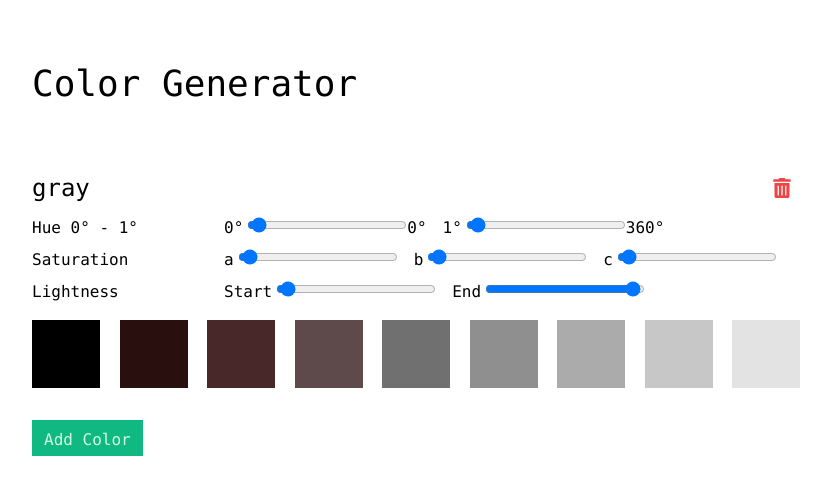
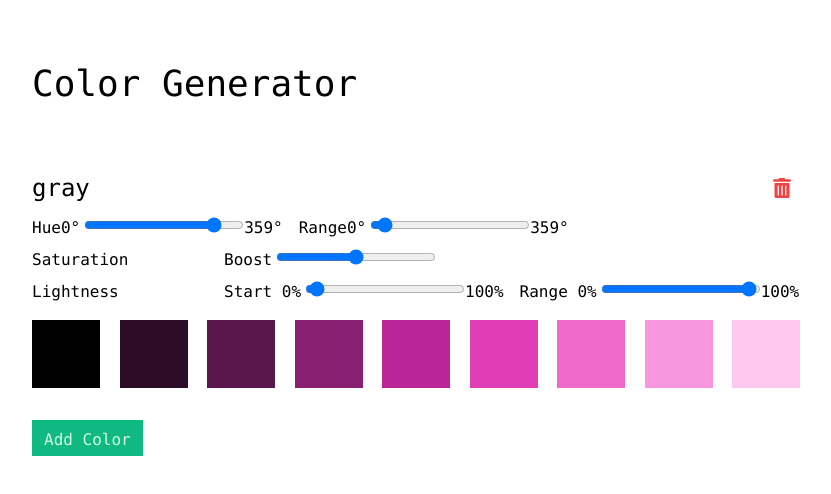
Before and after one commit to swkeever/colors, a React (Create React App) app: page / in a window 1280 px wide. Shown: the top 494 px of the page, without its empty margins (224-1055 px from the left). Built offline with nearby package versions, Linux system fonts and the light colour scheme; the HTML template or start-up script is replaced by a standard one.

Commit message:
improve controls

```diff
--- a/package.json
+++ b/package.json
@@ -7,9 +7,11 @@
     "@testing-library/react": "^9.3.2",
     "@testing-library/user-event": "^7.1.2",
     "nouislider": "^14.6.0",
+    "nouislider-react": "^3.3.8",
     "react": "^16.13.1",
     "react-dom": "^16.13.1",
     "react-icons": "^3.10.0",
+    "react-nouislider": "^2.0.1",
     "react-scripts": "3.4.1"
   },
   "scripts": {
--- a/src/App.js
+++ b/src/App.js
@@ -1,95 +1,43 @@
 import React, { useState } from 'react';
 import { FaCopy, FaTrashAlt } from 'react-icons/fa';
+import generateShades from './shades';
+import config from './config';
 
-function generateShades({ hue, saturation, lightness }) {
-  if (hue.start > hue.end) {
-    throw Error('hue.start > hue.end')
-  }
+const APP_DATA_KEY = 'appData';
 
-  if (lightness.start > lightness.end) {
-    throw Error('lightness.start > lightness.end')
-  }
-
-  let hs = [];
-  let dx = (hue.end - hue.start) / 9;
-  for (let x = hue.start; x <= hue.end; x += dx) {
-    hs.push(Math.round(x % 360));
-  }
-
-  let ls = [];
-  dx = (lightness.end - lightness.start) / 9;
-  for (let x = lightness.start; x <= lightness.end; x += dx) {
-    ls.push(Math.round(x));
-
-  }
-
-  let ss = [];
-  for (let x = 10; x < 100; x += 10) {
-    const { a, b, c } = saturation;
-    ss.push(Math.round(a * x ** 2 + b * x + c));
-  }
-
-  let props = [];
-  for (let i = 0; i < 9; i++) {
-    props.push({
-      hue: hs[i],
-      saturation: ss[i],
-      lightness: ls[i],
-    });
-  }
-
-  return props;
+function random(max) {
+  return
 }
 
-const config = {
-  hue: {
-    min: 0,
-    max: 360,
-    step: 1,
-  },
-  saturation: {
-    a: {
-      min: 0.02,
-      max: 0.03,
-      step: 0.001,
-    },
-    b: {
-      min: -3.0,
-      max: -2.0,
-      step: 0.1
-    },
-    c: {
-      min: 100,
-      max: 115,
-      step: 0.5,
-    },
-  },
-  lightness: {
-    min: 0,
-    max: 100,
-    step: 1,
-  },
-};
-
-const initialColor = {
+const getRandomColor = () => ({
   name: 'gray',
   hue: {
-    start: config.hue.min,
-    end: config.hue.min + 1,
+    start: Math.floor(Math.random() * config.hue.max),
+    range: 7,
   },
-  saturation: {
-    a: config.saturation.a.min,
-    b: config.saturation.b.min,
-    c: config.saturation.c.min,
-  },
+  saturation: 0.5,
   lightness: {
     start: config.lightness.min,
-    end: config.lightness.max,
+    range: 100,
   },
-};
+});
+
+function getInitialColors() {
+  const appData = localStorage.getItem(APP_DATA_KEY);
+  if (false && appData) {
+    return JSON.parse(appData);
+  }
+  return [getRandomColor()];
+}
 
 function App() {
-  const [colors, setColors] = useState([initialColor]);
+  const [colors, setColors] = useState(getInitialColors());
+
+  function handleCreate() {
+    const newColors = colors.concat(getRandomColor());
+    localStorage.setItem(APP_DATA_KEY, JSON.stringify(newColors));
+    setColors(newColors);
+  }
 
   const palette = colors.map((color, idx) => {
     const shades = generateShades(color);
@@ -97,6 +45,13 @@ function App() {
     function handleUpdate(newColor) {
       const newColors = Array.from(colors);
       newColors[idx] = newColor;
+      localStorage.setItem(APP_DATA_KEY, JSON.stringify(newColors));
+      setColors(newColors);
+    }
+
+    function handleDelete() {
+      const newColors = [...colors.slice(0, idx), ...colors.slice(idx + 1)];
+      localStorage.setItem(APP_DATA_KEY, JSON.stringify(newColors));
       setColors(newColors);
     }
 
@@ -129,9 +84,7 @@ function App() {
           </h2>
           <button
             type="button"
-            onClick={() =>
-              setColors([...colors.slice(0, idx), ...colors.slice(idx + 1)])
-            }
+            onClick={handleDelete}
             class="px-2 py-1 text-red-500 text-xl hover:bg-gray-100 focus:outline-none"
           >
             <FaTrashAlt />
@@ -140,51 +93,50 @@ function App() {
 
         <div class="mb-4">
           <div class="flex">
-            <div class="w-3/12">
-              Hue {color.hue.start}&deg; - {color.hue.end}&deg;
-            </div>
             <div class={styles.control}>
               <label>
-                0&deg;
+                Hue
+                {config.hue.min}&deg;
                 <input
                   class={styles.input}
                   type="range"
                   min={config.hue.min}
-                  max={color.hue.end - 1}
+                  max={config.hue.max}
                   step={config.hue.step}
                   value={color.hue.start}
                   onChange={(e) =>
                     handleUpdate({
                       ...color,
                       hue: {
+                        ...color.hue,
                         start: Number(e.target.value),
-                        end: color.hue.end,
                       },
                     })
                   }
                 />
-                {color.hue.end - 1}&deg;
+                {config.hue.max}&deg;
               </label>
               <label>
-                {color.hue.start + 1}&deg;
+                Range
+                {config.hue.min}&deg;
                 <input
                   class={styles.input}
                   type="range"
-                  min={color.hue.start + 1}
+                  min={config.hue.min}
                   max={config.hue.max}
                   step={config.hue.step}
-                  value={color.hue.end}
+                  value={color.hue.range}
                   onChange={(e) =>
                     handleUpdate({
                       ...color,
                       hue: {
-                        start: color.hue.start,
-                        end: Number(e.target.value),
+                        ...color.hue,
+                        range: Number(e.target.value),
                       },
                     })
                   }
                 />
-                360&deg;
+                {config.hue.max}&deg;
               </label>
             </div>
           </div>
@@ -192,61 +144,18 @@ function App() {
             <div class="w-3/12">Saturation</div>
             <div class={styles.control}>
               <label>
-                a
+                Boost
                 <input
                   class={styles.input}
                   type="range"
-                  min={config.saturation.a.min}
-                  max={config.saturation.a.max}
-                  step={config.saturation.a.step}
-                  value={color.saturation.a}
+                  min={config.saturation.min}
+                  max={config.saturation.max}
+                  step={config.saturation.step}
+                  value={color.saturation}
                   onChange={(e) =>
                     handleUpdate({
                       ...color,
-                      saturation: {
-                        ...color.saturation,
-                        a: Number(e.target.value),
-                      },
-                    })
-                  }
-                />
-              </label>
-              <label>
-                b
-                <input
-                  class={styles.input}
-                  type="range"
-                  min={config.saturation.b.min}
-                  max={config.saturation.b.max}
-                  step={config.saturation.b.step}
-                  value={color.saturation.b}
-                  onChange={(e) =>
-                    handleUpdate({
-                      ...color,
-                      saturation: {
-                        ...color.saturation,
-                        b: Number(e.target.value),
-                      },
-                    })
-                  }
-                />
-              </label>
-              <label>
-                c
-                <input
-                  class={styles.input}
-                  type="range"
-                  min={config.saturation.c.min}
-                  max={config.saturation.c.max}
-                  step={config.saturation.c.step}
-                  value={color.saturation.c}
-                  onChange={(e) =>
-                    handleUpdate({
-                      ...color,
-                      saturation: {
-                        ...color.saturation,
-                        c: Number(e.target.value),
-                      },
+                      saturation: Number(e.target.value),
                     })
                   }
                 />
@@ -257,12 +166,12 @@ function App() {
             <div class="w-3/12">Lightness</div>
             <div class="flex space-x-4">
               <label>
-                Start
+                Start 0%
                 <input
                   class={styles.input}
                   type="range"
                   min={config.lightness.min}
-                  max={color.lightness.end - 1}
+                  max={config.lightness.max}
                   step={config.lightness.step}
                   value={color.lightness.start}
                   onChange={(e) =>
@@ -275,25 +184,28 @@ function App() {
                     })
                   }
                 />
+                100%
               </label>
               <label>
-                End
+                Range 0%
                 <input
                   class={styles.input}
                   type="range"
-                  min={color.lightness.start + 1}
-                  max={config.lightness.max}
-                  value={color.lightness.end}
+                  min={color.lightness.min}
+                  max={config.lightness.max - config.lightness.start}
+                  step={config.lightness.step}
+                  value={color.lightness.range}
                   onChange={(e) =>
                     handleUpdate({
                       ...color,
                       lightness: {
                         ...color.lightness,
-                        end: Number(e.target.value),
+                        range: Number(e.target.value),
                       },
                     })
                   }
                 />
+                {config.lightness.max - color.lightness.start}%
               </label>
             </div>
           </div>
@@ -301,10 +213,6 @@ function App() {
 
         <ul class="flex mt-1 mb-8 justify-between items-center space-x-4">
           {shades.map(({ hue, lightness, saturation }) => {
-            if (saturation < 0) {
-              saturation = 0;
-            }
-
             const bgColor = `hsl(${hue}, ${saturation}%, ${lightness}%)`;
             const copyText = `hsl-${hue}-${saturation}-${lightness}`;
 
@@ -344,7 +252,7 @@ function App() {
       <ul class="mt-16">{palette}</ul>
       <button
         type="button"
-        onClick={() => setColors(colors.concat(initialColor))}
+        onClick={handleCreate}
         class="bg-green-500 hover:bg-green-600 text-green-100 px-3 pt-2 pb-1 focus:outline-none"
       >
         Add Color
--- /dev/null
+++ b/src/config.js
@@ -0,0 +1,19 @@
+const config = {
+  hue: {
+    min: 0,
+    max: 359,
+    step: 1,
+  },
+  saturation: {
+    min: 0,
+    max: 1,
+    step: 0.01,
+  },
+  lightness: {
+    min: 0,
+    max: 100,
+    step: 1,
+  },
+};
+
+export default config;
--- /dev/null
+++ b/src/shades.js
@@ -0,0 +1,40 @@
+export default function generateShades({ hue, saturation, lightness }) {
+  let hs = [];
+  let dx = hue.range / 9;
+  console.log(hue)
+  for (let x = 0; x < 9; x += 1) {
+    const y = (hue.start + x * dx) % 360;
+    hs.push(Math.round(y));
+  }
+
+  let ls = [];
+  dx = lightness.range / 9;
+  for (let x = 0; x < 9; x += 1) {
+    ls.push(Math.min(100, Math.round(lightness.start + x * dx)));
+  }
+
+  let ss = [];
+  for (let x of ls) {
+    const a = 0.01;
+    const b = 0;
+    const c = 112.5;
+    let y = a * x ** 2 + b * x + c;
+    y *= saturation;
+    y = Math.max(0, y);
+    y = Math.min(100, y);
+    ss.push(y);
+  }
+
+  let props = [];
+  for (let i = 0; i < 9; i++) {
+    props.push({
+      hue: hs[i],
+      saturation: ss[i],
+      lightness: ls[i],
+    });
+  }
+
+  console.log(JSON.stringify(props, null, 4));
+
+  return props;
+}
```
Also changed, not shown: 2 other files (tests, documents, lock files or other folders).
